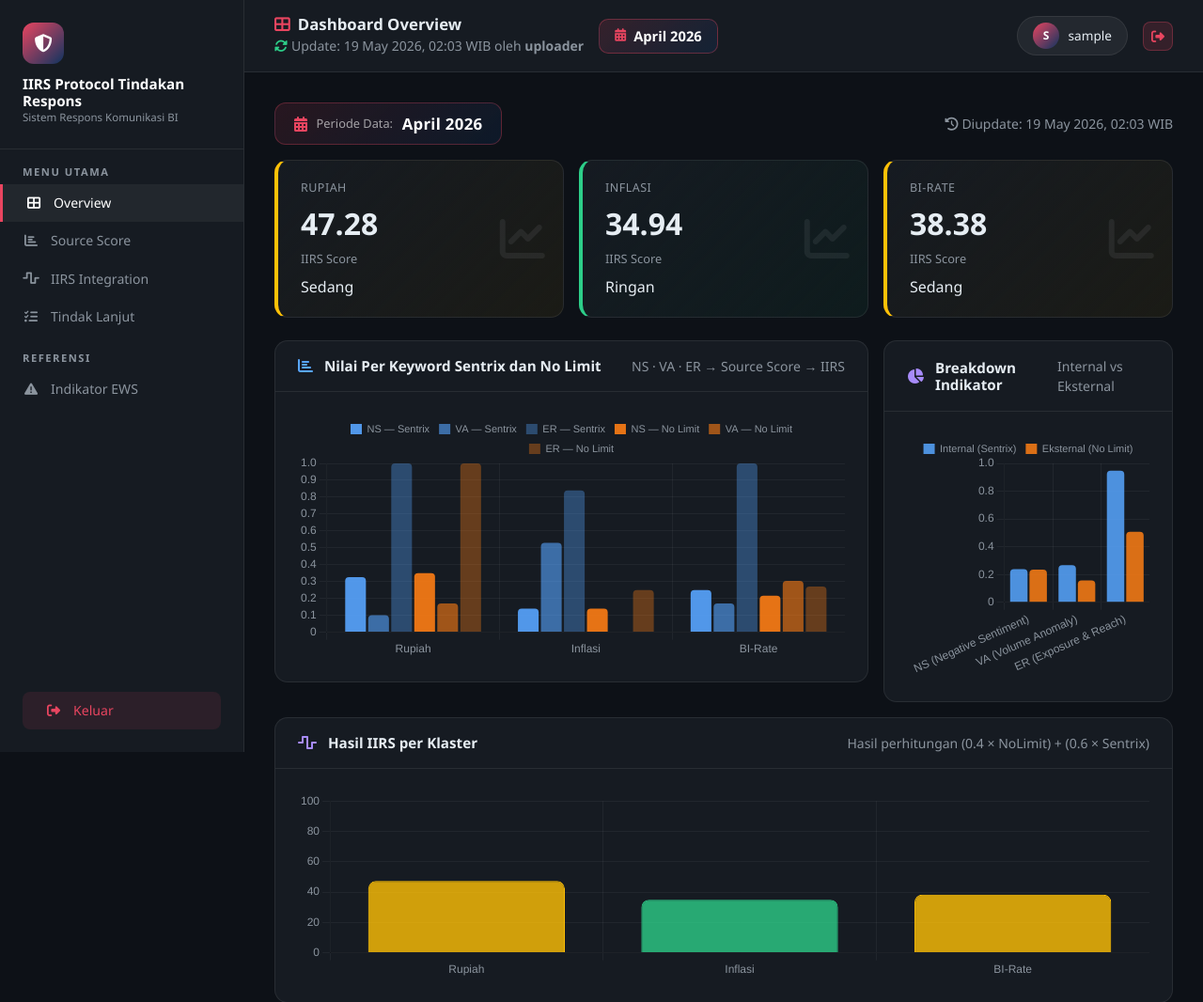
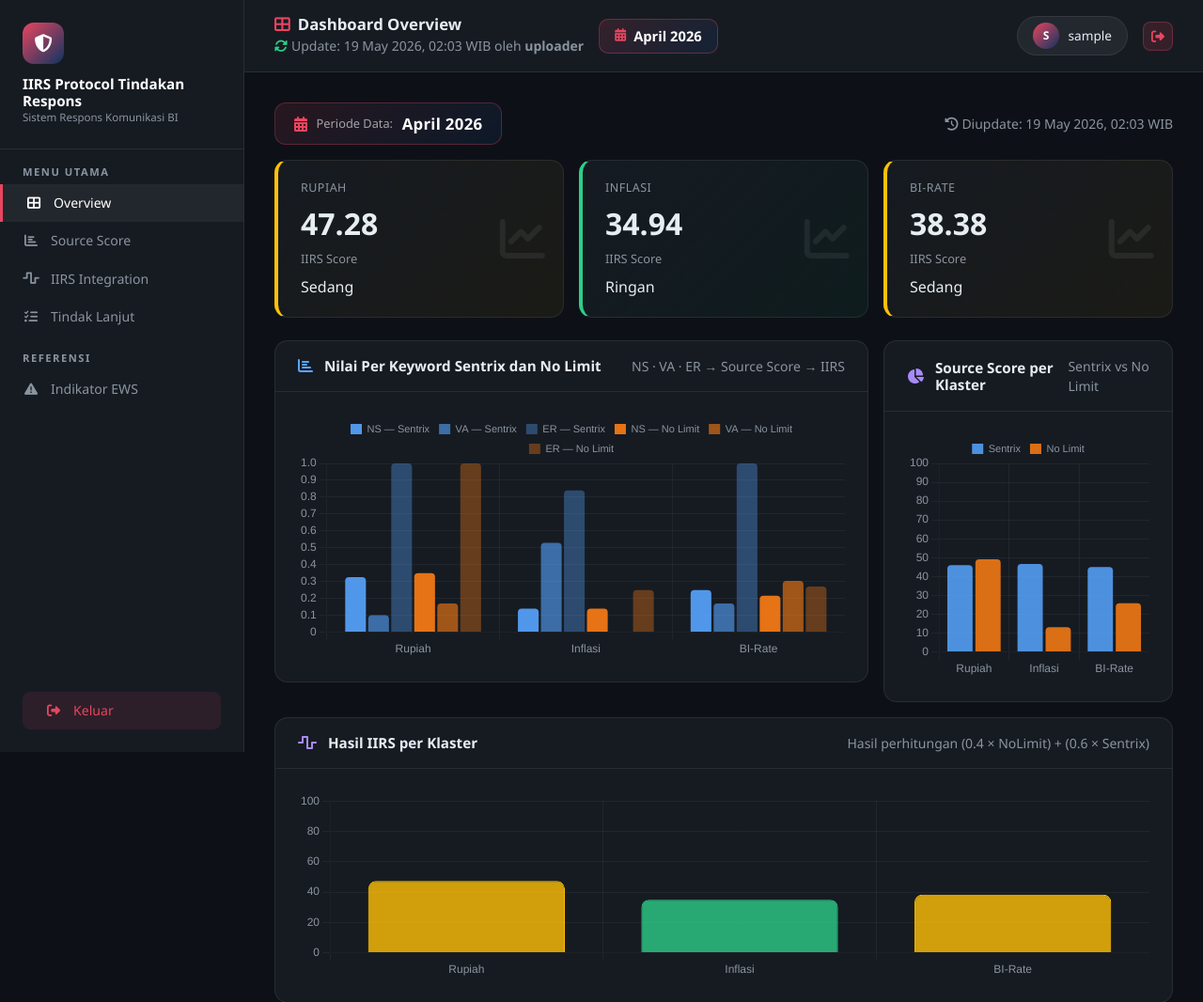
Before and after one commit to pendekarclkp/test_apps, a Flask app: page /dashboard in a window 1280 px wide. Shown: the top 1066 px of the page at 94% size. Run offline with Flask 3, Linux system fonts and the light colour scheme; the visitor is signed in with stand-in values (Sample User, id 1).

Commit message:
Change right chart to Source Score per cluster (Sentrix vs No Limit)
https://claude.ai/code/session_012KajSB15QHs2faZ4YuFhrV

```diff
--- a/iirs_app/templates/dashboard.html
+++ b/iirs_app/templates/dashboard.html
@@ -460,8 +460,8 @@
           <div class="panel">
             <div class="panel-header">
               <i class="fas fa-chart-pie" style="color:#a78bfa"></i>
-              <h6>Breakdown Indikator</h6>
-              <small class="ms-auto" style="color:var(--muted);">Internal vs Eksternal</small>
+              <h6>Source Score per Klaster</h6>
+              <small class="ms-auto" style="color:var(--muted);">Sentrix vs No Limit</small>
             </div>
             <div class="panel-body">
               <div class="chart-wrap">
@@ -1076,10 +1076,10 @@
   new Chart(document.getElementById('radarChart'), {
     type: 'bar',
     data: {
-      labels: ['NS (Negative Sentiment)', 'VA (Volume Anomaly)', 'ER (Exposure & Reach)'],
+      labels,
       datasets: [
-        { label: 'Internal (Sentrix)',  data: breakdownInternal, backgroundColor: 'rgba(88,166,255,0.85)', borderWidth: 0, borderRadius: 4 },
-        { label: 'Eksternal (No Limit)', data: breakdownExternal, backgroundColor: 'rgba(253,126,20,0.85)',  borderWidth: 0, borderRadius: 4 },
+        { label: 'Sentrix',  data: sentrixData, backgroundColor: 'rgba(88,166,255,0.85)', borderWidth: 0, borderRadius: 4 },
+        { label: 'No Limit', data: nolimitData,  backgroundColor: 'rgba(253,126,20,0.85)', borderWidth: 0, borderRadius: 4 },
       ]
     },
     options: {
@@ -1087,7 +1087,7 @@
       plugins: { legend: { labels: { color: '#8b949e', font: { size: 11 }, boxWidth: 12 } } },
       scales: {
         x: { grid: { color: 'rgba(255,255,255,0.05)' }, ticks: { color: '#8b949e' } },
-        y: { grid: { color: 'rgba(255,255,255,0.05)' }, ticks: { color: '#8b949e' }, min: 0, max: 1 }
+        y: { grid: { color: 'rgba(255,255,255,0.05)' }, ticks: { color: '#8b949e' }, min: 0, max: 100 }
       }
     }
   });
```
